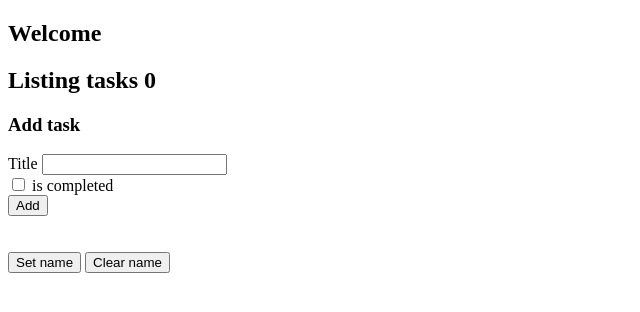
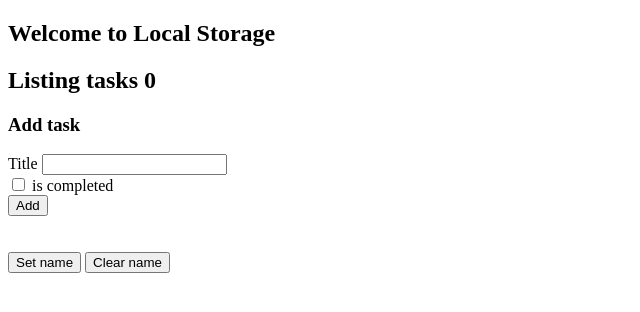
Before and after one commit to shreekarhegde/using-local-storage, a plain HTML site: page index.html in a window 1280 px wide. Shown: the whole page, without its empty margins (0-640 px from the left). Drawn offline with Linux system fonts and the light colour scheme.

Commit message:
Changes in Header

```diff
--- a/index.html
+++ b/index.html
@@ -6,7 +6,7 @@
 </head>
 
 <body>
-    <h2> Welcome <span id="name"></span></h2>
+    <h2> Welcome to Local Storage <span id="name"></span></h2>
     <h2> Listing tasks <span id="count"></span></h2>
     <ul id="tasks"></ul>
         <h3> Add task </h3>
```
